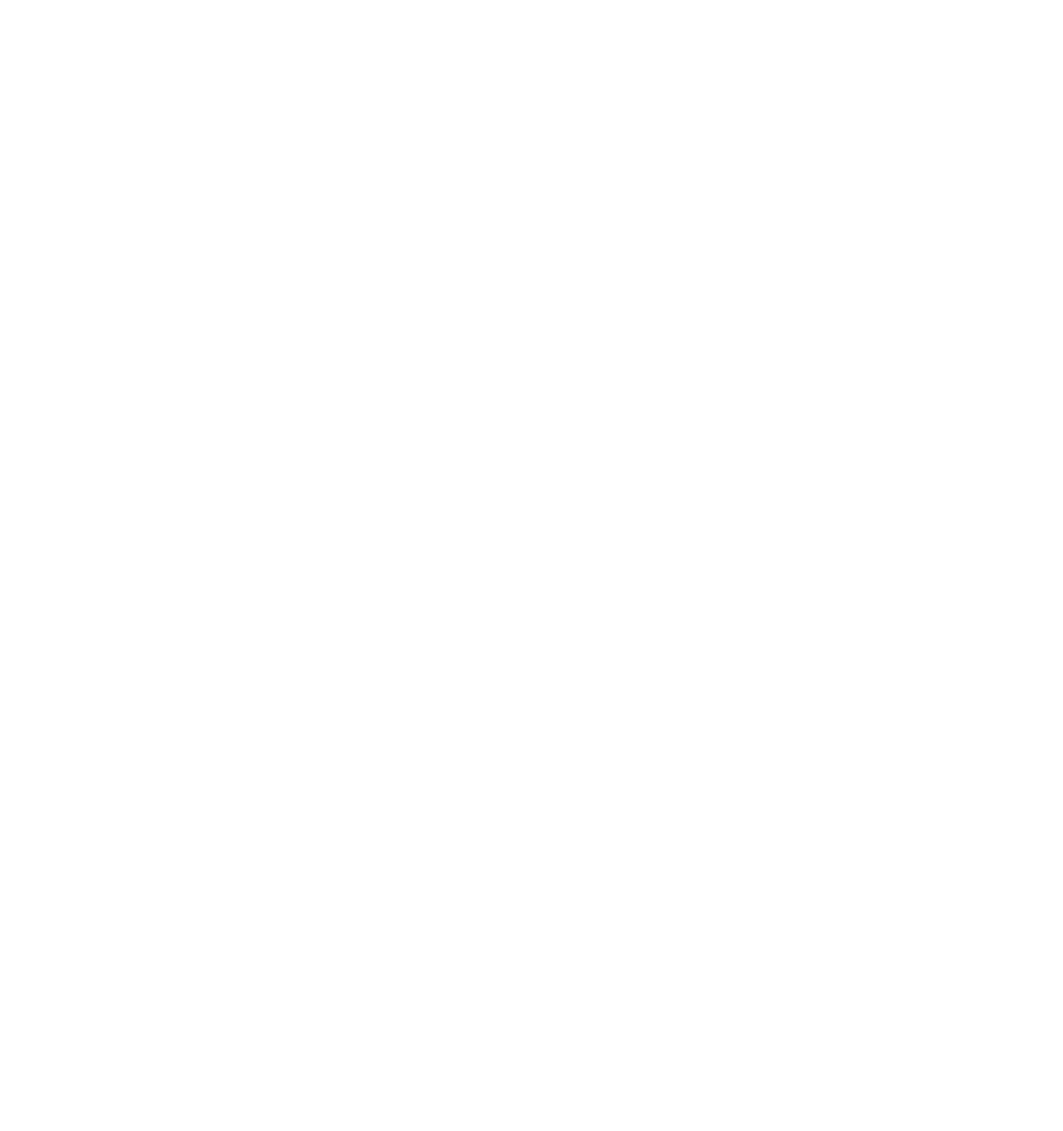
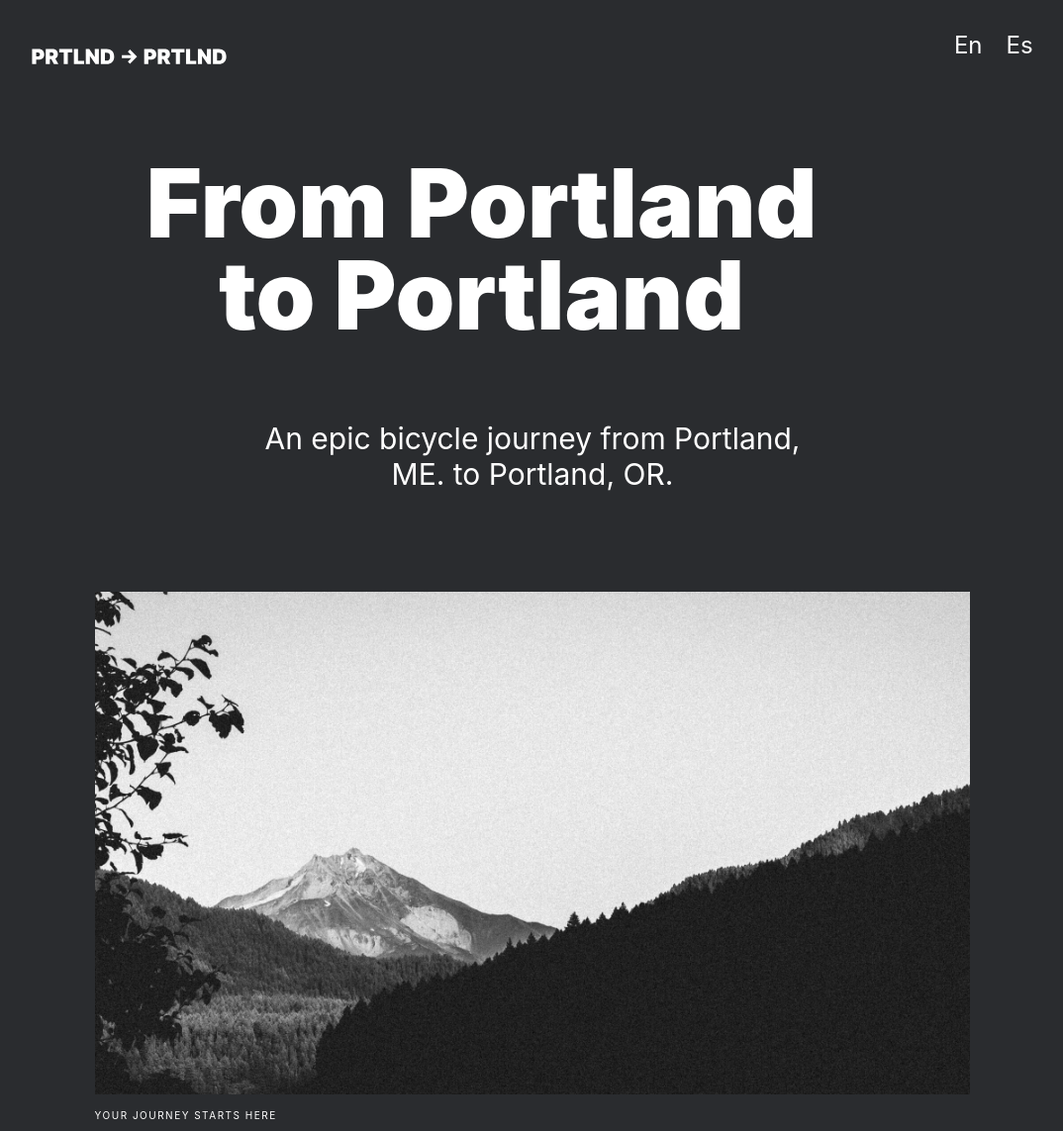
Before and after one commit to iceicery/web_project_3, a plain HTML site: page index.html in a window 1280 px wide. Shown: the whole page at 99% size, without its empty margins (102-1176 px from the left). Before the commit the page ends 800 px from the top, so only its background shows below. Drawn offline with Linux system fonts and the light colour scheme.

Commit message:
add header

```diff
--- /dev/null
+++ b/blocks/header/__caption/header__caption.css
@@ -0,0 +1,12 @@
+.header__caption{
+    margin-top:11px;
+    font-family: Inter;
+    font-style: normal;
+    font-weight: normal;
+    font-size: 10px;
+    line-height: 12px;
+    letter-spacing: 0.15em;
+    text-transform: uppercase;
+
+    color: #FFFFFF;
+}
--- /dev/null
+++ b/blocks/header/__lead/header__lead.css
@@ -0,0 +1,7 @@
+.header__lead{
+
+    width:70%;
+    margin-top: 50px;
+    margin-left: auto;
+    margin-right:auto;
+}
--- /dev/null
+++ b/blocks/header/__logo/_lan/header__logo_lan.css
@@ -0,0 +1,16 @@
+.header__logo_lan{
+    padding:0;
+    margin-left:1em;
+    font-family: Inter;
+    font-style: normal;
+    font-weight: normal;
+    font-size: 24px;
+    line-height: 1;
+    text-align: right;
+    text-decoration: none;
+
+    color: #FFFFFF;
+}
+.header__logo_lan:hover{
+    text-decoration-line: underline;
+}
--- /dev/null
+++ b/blocks/header/__logo/_pic/header__logo_pic.css
@@ -0,0 +1,6 @@
+.header__logo_pic{
+    width: 196.42px;
+    height: 46px;
+
+    background-size: contain;
+ }
--- /dev/null
+++ b/blocks/header/__logo/header__logo.css
@@ -0,0 +1,13 @@
+@import url(./_lan/header__logo_lan.css);
+@import url(./_pic/header__logo_pic.css);
+
+.header__logo{
+
+    width: 80%;
+    height: 46px;
+    margin-left:auto;
+    margin-right:auto;
+    margin-top: 33.79px;
+    display:flex;
+    justify-content:space-between;
+}
--- /dev/null
+++ b/blocks/header/__pic/header__pic.css
@@ -0,0 +1,8 @@
+.header__pic{
+    width: 100%;
+
+    margin-left: auto;
+    margin-right: auto;
+    margin-top:78px;
+
+}
--- /dev/null
+++ b/blocks/header/__subtitle/header__subtitle.css
@@ -0,0 +1,16 @@
+.header__subtitle{
+    margin-top: 48px;
+    margin-right: auto;
+    margin-left: auto;
+    width: 583px;
+    height: 65px;
+
+    font-family: Inter;
+    font-style: normal;
+    font-weight: normal;
+    font-size: 30px;
+    line-height: 36px;
+    text-align: center;
+
+    color: #FFFFFF;
+}
--- /dev/null
+++ b/blocks/header/__title/header__title.css
@@ -0,0 +1,12 @@
+.header__title{
+    width: 782px;
+
+    font-family: Inter;
+    font-style: normal;
+    font-weight: 900;
+    font-size: 96px;
+    line-height: 93px;
+    text-align: center;
+
+    color: #FFFFFF;
+}
--- /dev/null
+++ b/blocks/header/header.css
@@ -0,0 +1,6 @@
+@import url(./__title/header__title.css);
+@import url(./__subtitle/header__subtitle.css);
+@import url(./__pic/header__pic.css);
+@import url(./__logo/header__logo.css);
+@import url(./__lead/header__lead.css);
+@import url(./__caption/header__caption.css);
--- a/index.html
+++ b/index.html
@@ -5,6 +5,19 @@
     <title>From Portland to Portland</title>
     <link rel="stylesheet" href="./style.css">
 </head>
-<body>
+<body class='page'>
+    <section class='header'>
+        <div class='header__logo'>
+            <img src='./images/header-logo.svg' alt='header-logo' class='header__logo_pic'>
+            <div><a ref='#' class='header__logo_lan'>En</a><a ref='#' class='header__logo_lan'>Es</a></div>
+        </div>
+        <div class='header__lead'>
+            <h1 class='header__title'>From Portland to Portland</h1>
+            <p class='header__subtitle'>An epic bicycle journey from Portland, ME. to Portland, OR.</p>
+            <img src='./images/lead-mountains.jpg' alt='header-picture' class='header__pic'>
+            <p class='header__caption'>Your journey starts here</p>
+        </div>
+
+    </section>
 </body>
 </html>
--- a/style.css
+++ b/style.css
@@ -0,0 +1,5 @@
+@import url(./blocks/header/header.css);
+
+.page{
+    background-color: #2A2C2F;;
+}
```
